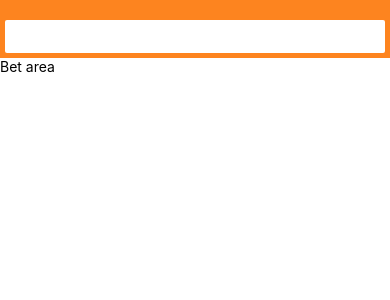
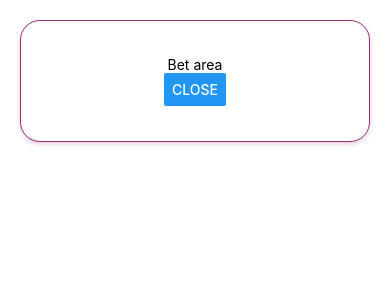
Before and after one commit to Smoopfrog/bet-book, a React Native app: screen / in a window 390 px wide. Both pictures are taken after a click on the button "NEW BET". Shown: the top 300 px of the page. Built offline with nearby package versions, Linux system fonts and the light colour scheme.

Commit message:
create Modal in NewBet component

```diff
--- a/App.js
+++ b/App.js
@@ -1,13 +1,19 @@
 import { StatusBar } from 'expo-status-bar';
+import { useState } from 'react';
 import { ScrollView, StyleSheet, Text, View } from 'react-native';
 import NavBar from './components/NavBar';
-import NewBet from './components/NewBet';
+import NewBetModal from './components/NewBetModal';
 
 export default function App() {
+  const [showModal, setShowModal] = useState(false)
+  const modalHandler = () => {
+    setShowModal(!showModal)
+  }
+
   return (
     <View>
-      <NavBar />
-      <NewBet />
+      <NavBar openModal={modalHandler}/>
+      {showModal && <NewBetModal closeModal={modalHandler}/>}
     </View>
   );
 }
--- a/components/NavBar.js
+++ b/components/NavBar.js
@@ -1,9 +1,9 @@
 import { Button, View, StyleSheet, Alert } from "react-native"
 
-const NavBar = () => {
+const NavBar = (props) => {
   return (
     <View style={styles.container}>
-      <Button color='white' title='New bet' onPress={() => Alert.alert('button')}/>
+      <Button color='white' title='New bet' onPress={props.openModal}/>
     </View>
   )
 }
--- a/components/NewBet.js
+++ /dev/null
@@ -1,11 +0,0 @@
-import { Text, View } from "react-native";
-
-const NewBet = () => {
-  return (
-    <View>
-      <Text>Bet area</Text>
-    </View>
-  )
-}
-
-export default NewBet;
--- /dev/null
+++ b/components/NewBetModal.js
@@ -0,0 +1,41 @@
+import { Button, Modal, StyleSheet, Text, View } from "react-native";
+
+const NewBetModal = (props) => {
+  return (
+    <View style={styles.centeredView}>
+      <Modal>
+        <View style={styles.modalView}>
+          <Text>Bet area</Text>
+          <Button title="Close" onPress={props.closeModal} />
+        </View>
+      </Modal>
+    </View>
+  );
+};
+
+const styles = StyleSheet.create({
+  centeredView: {
+    flex: 1,
+    justifyContent: "center",
+    alignItems: "center",
+    marginTop: 22,
+  },
+  modalView: {
+    margin: 20,
+    backgroundColor: "white",
+    borderColor: "#9C2C77",
+    borderWidth: 1,
+    borderRadius: 20,
+    padding: 35,
+    alignItems: "center",
+    shadowColor: "#9C2C77",
+    shadowOffset: {
+      width: 0,
+      height: 2,
+    },
+    shadowOpacity: 0.25,
+    shadowRadius: 4,
+    elevation: 5,
+  },
+});
+export default NewBetModal;
```
